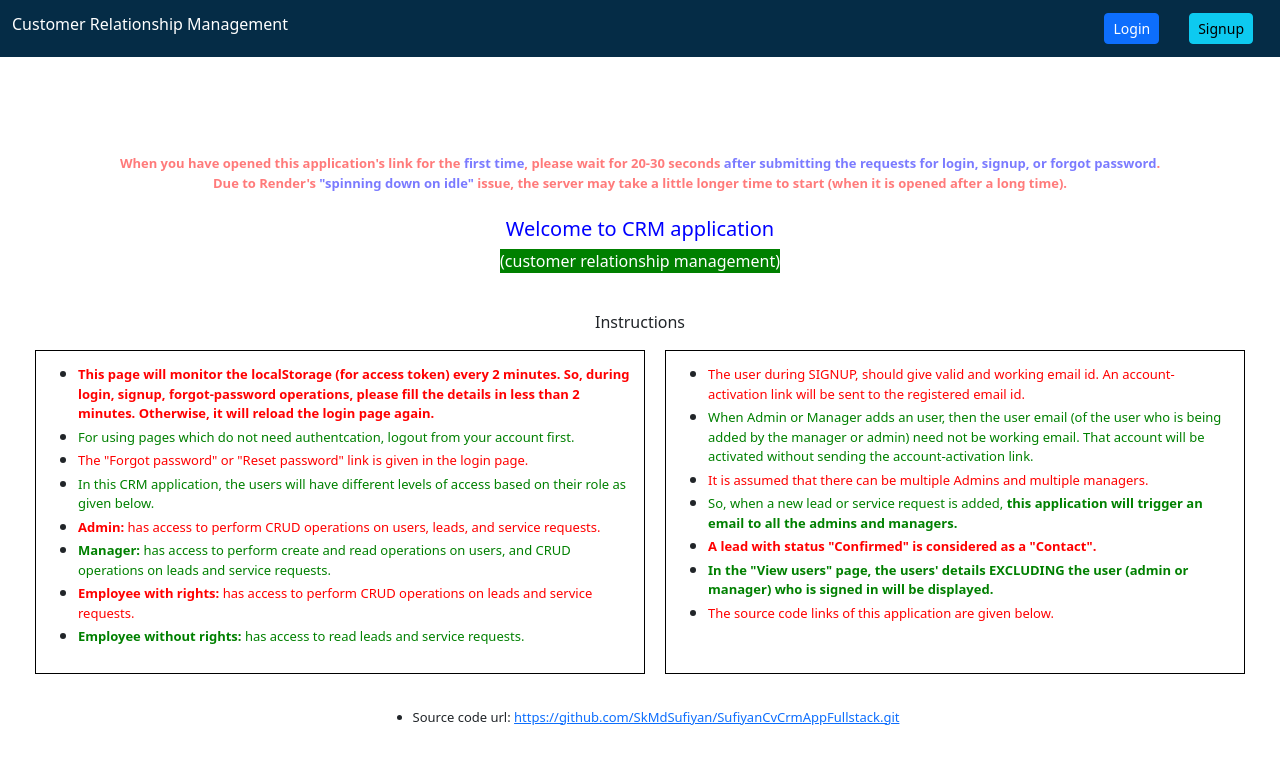
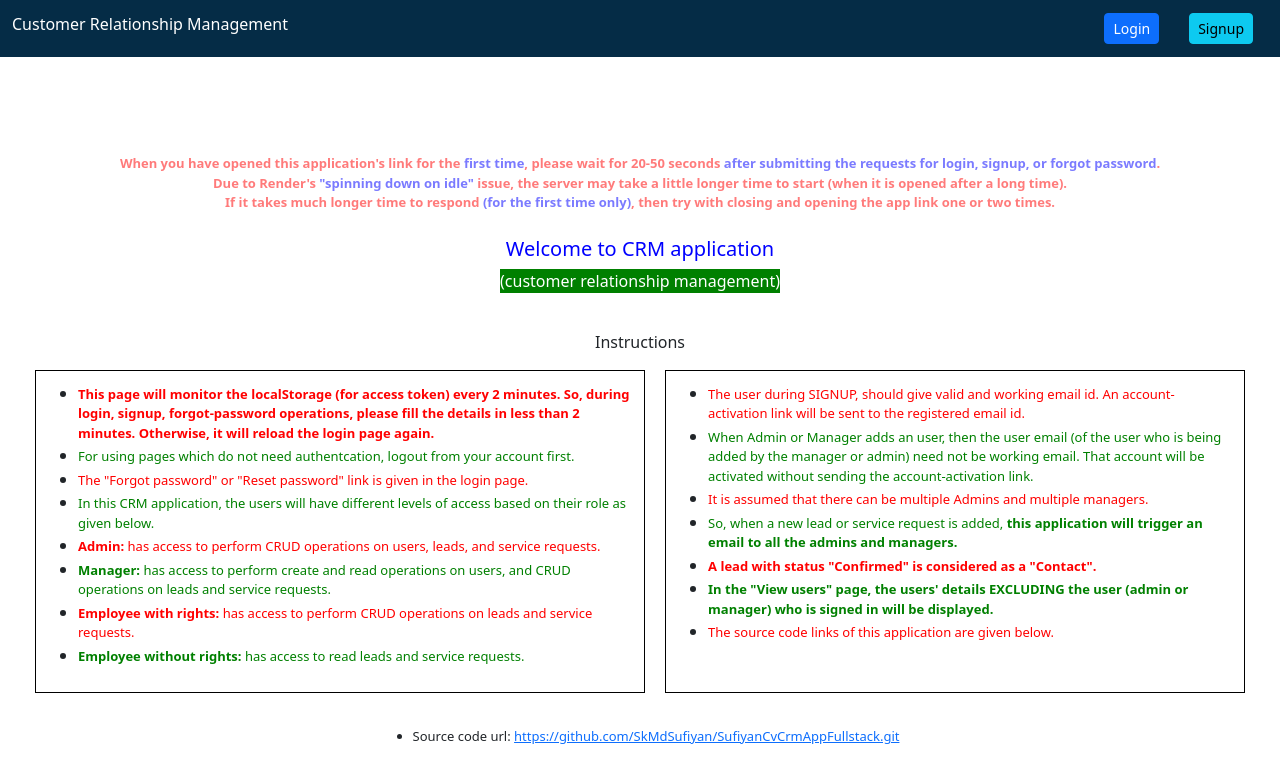
Before and after one commit to SkMdSufiyan/SufiyanCvCrmAppFullstack, a React (Create React App) app in the folder client/: page / in a window 1280 px wide. Shown: the top 782 px of the page. Built offline with nearby package versions, Linux system fonts and the light colour scheme; no server answers.

Commit message:
Update Home.js

```diff
--- a/client/src/components/Home.js
+++ b/client/src/components/Home.js
@@ -26,9 +26,9 @@ const Home = () => {
           </Nav>
     </Navbar>
 
-    <p className='app-suggestion-p'>When you have opened this application's link for the <b style={{color : "blue"}}>first time</b>, please wait for 20-30 seconds <b style={{color : "blue"}}>after submitting the requests for login, signup, or forgot password</b>.</p>
+    <p className='app-suggestion-p'>When you have opened this application's link for the <b style={{color : "blue"}}>first time</b>, please wait for 20-50 seconds <b style={{color : "blue"}}>after submitting the requests for login, signup, or forgot password</b>.</p>
     <p className='app-suggestion-p'>Due to Render's <b style={{color : "blue"}}>"spinning down on idle"</b> issue, the server may take a little longer time to start (when it is opened after a long time). </p>
-
+    <p className='app-suggestion-p'>If it takes much longer time to respond <b style={{color : "blue"}}>(for the first time only)</b>, then try with closing and opening the app link one or two times.</p>
 
     <br />
 
```
